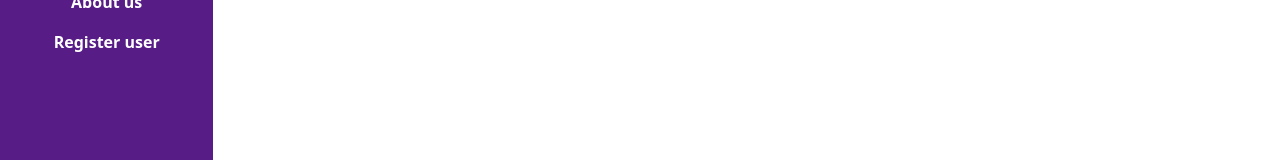
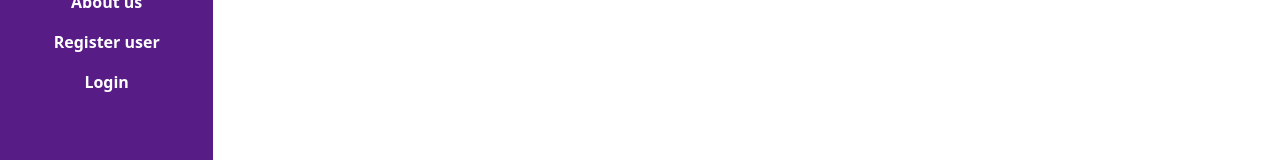
Before and after one commit to Caplix/Final-exam-2024, a React (Vite) app: page /CreateBooking in a window 1280 px wide. Shown: the part 242-402 px from the top of the page. Built offline with nearby package versions, Linux system fonts and the light colour scheme; no server answers.

Commit message:
small bug change

```diff
--- a/src/components/Navbar.jsx
+++ b/src/components/Navbar.jsx
@@ -57,7 +57,7 @@ const Navbar = () => {
             <Link to="/logout" onClick={handleLogout}>Logout</Link>
           </li>
         ) : (
-          <li className='mt-4 md:hidden'>
+          <li className='mt-4'>
             <Link to="/login">Login</Link>
           </li>
         )}
```
